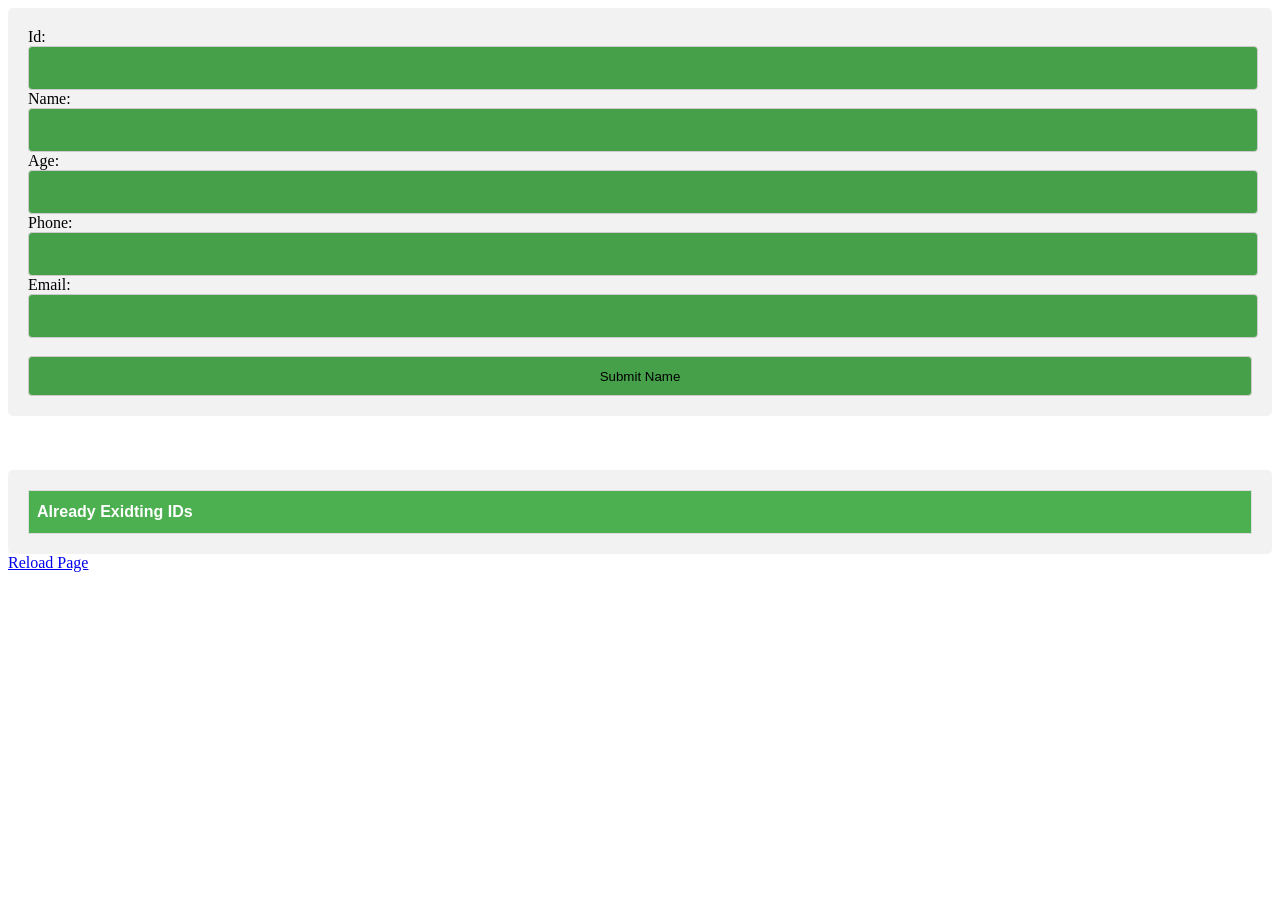
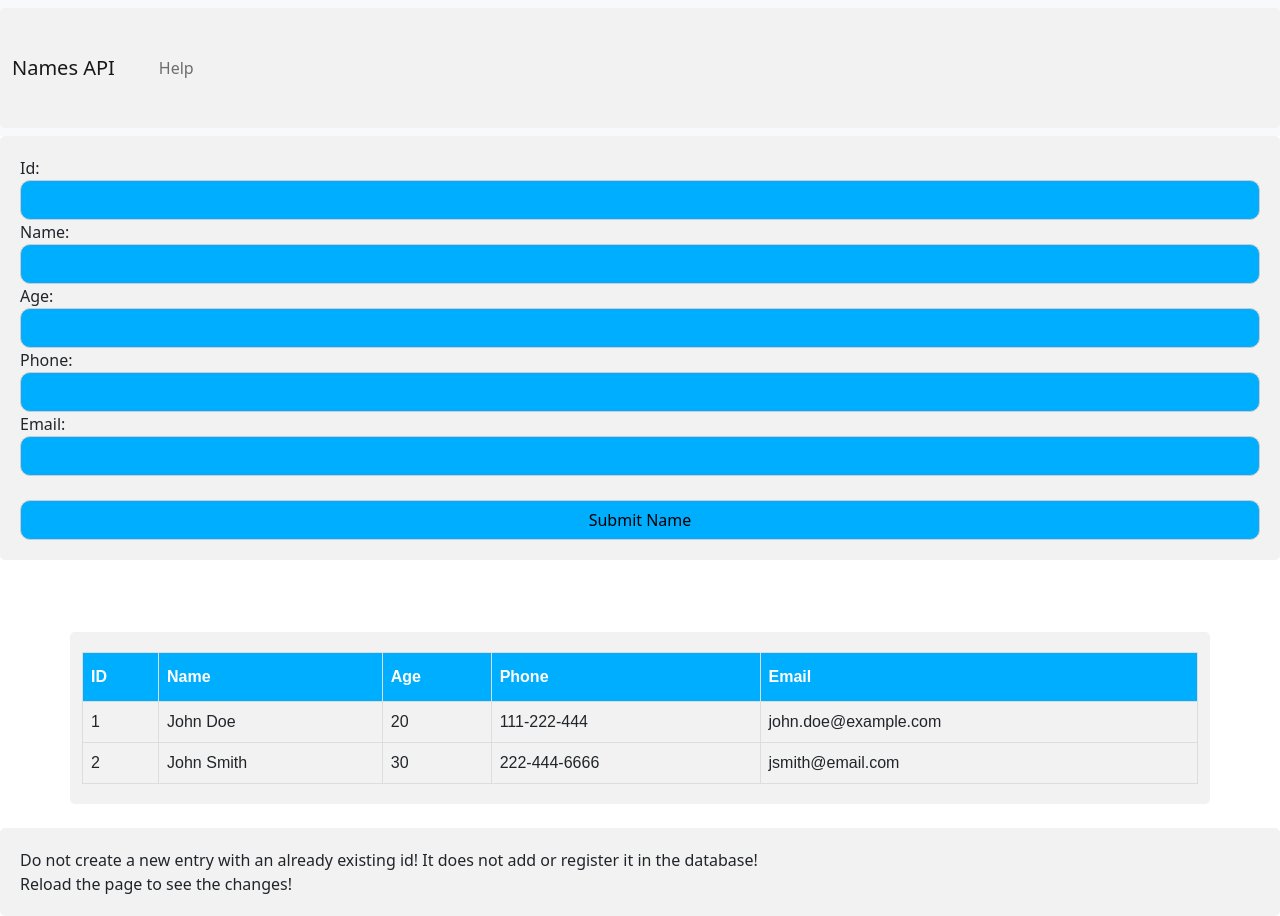
Before and after one commit to play4Tutorials/names-api, a Flask app: template templates/index.html in a window 1280 px wide. Before the commit the page ends 800 px from the top, so only its background shows below. Run offline with Flask 2, Linux system fonts and the light colour scheme; the template is opened without the code that fills it: values that come from a table or form of the project are taken from there, others are empty; data comes from the database, SQL or seed files in the repository; some libraries are stand-ins or nearby versions.

Commit message:
Updated Custom CSS, now using Bootstrap for navbar as well. New Custom Error Pages. New Help Page.

```diff
--- a/static/style.css
+++ b/static/style.css
@@ -2,8 +2,8 @@ input {
   width: 100%;
   height: 40px;
   border: 1px solid #ccc;
-  border-radius: 4px;
-  background-color: #45a049;
+  border-radius: 10px;
+  background-color: #00aeff;
 }
 
 .alreadyexist {
@@ -30,7 +30,7 @@ input {
   padding-top: 12px;
   padding-bottom: 12px;
   text-align: left;
-  background-color: #4caf50;
+  background-color: #00aeff;
   color: white;
 }
 
--- a/templates/index.html
+++ b/templates/index.html
@@ -4,11 +4,40 @@
     <meta charset="UTF-8" />
     <meta http-equiv="X-UA-Compatible" content="IE=edge" />
     <meta name="viewport" content="width=device-width, initial-scale=1.0" />
-    <link rel="stylesheet" href="\static\style.css">
-    <title>Names API Front-End</title>
+    <link rel="stylesheet" href="\static\style.css" />
+    <link
+      href="https://cdn.jsdelivr.net/npm/bootstrap@5.0.0-beta3/dist/css/bootstrap.min.css"
+      rel="stylesheet"
+      integrity="sha384-eOJMYsd53ii+scO/bJGFsiCZc+5NDVN2yr8+0RDqr0Ql0h+rP48ckxlpbzKgwra6"
+      crossorigin="anonymous"
+    />
+    <title>Names API</title>
   </head>
   <body>
-    <div>
+    <nav class="navbar navbar-expand-lg navbar-light bg-light">
+      <div class="container-fluid">
+        <a class="navbar-brand" href="/">Names API</a>
+        <button
+          class="navbar-toggler"
+          type="button"
+          data-bs-toggle="collapse"
+          data-bs-target="#navbarSupportedContent"
+          aria-controls="navbarSupportedContent"
+          aria-expanded="false"
+          aria-label="Toggle navigation"
+        >
+          <span class="navbar-toggler-icon"></span>
+        </button>
+        <div class="collapse navbar-collapse" id="navbarSupportedContent">
+          <ul class="navbar-nav me-auto mb-2 mb-lg-0">
+            <li class="nav-item">
+              <a class="nav-link" href="/help">Help</a>
+            </li>
+          </ul>
+        </div>
+      </div>
+    </nav>
+    <div class="form">
       <form action="/" , method="POST">
         <label for="id">Id:</label><br />
         <input type="number" id="id" name="id" /><br />
@@ -28,21 +57,42 @@
         <input type="submit" value="Submit Name" />
       </form>
     </div>
-    <br>
-    <br>
-    <br>
+    <br />
+    <br />
+    <br />
     <div class="container">
       <table class="alreadyexist">
         <tr>
-          <th>Already Exidting IDs</th>
+          <th>ID</th>
+          <th>Name</th>
+          <th>Age</th>
+          <th>Phone</th>
+          <th>Email</th>
         </tr>
-        {% for key in names.keys() %}
+        {% for name in names %}
         <tr>
-          <td>{{ key }}</td>
+          <td>{{ name.id }}</td>
+          <td>{{ name.name }}</td>
+          <td>{{ name.age }}</td>
+          <td>{{ name.phone }}</td>
+          <td>{{ name.email }}</td>
         </tr>
         {% endfor %}
       </table>
     </div>
-    <a href="/">Reload Page</a>
+    <br />
+    <div class="after-post">
+      Do not create a new entry with an already existing id! It does not add or
+      register it in the database!
+      <br />
+      Reload the page to see the changes!
+      <br />
+      {{ msg }}
+    </div>
+    <script
+      src="https://cdn.jsdelivr.net/npm/bootstrap@5.0.0-beta3/dist/js/bootstrap.bundle.min.js"
+      integrity="sha384-JEW9xMcG8R+pH31jmWH6WWP0WintQrMb4s7ZOdauHnUtxwoG2vI5DkLtS3qm9Ekf"
+      crossorigin="anonymous"
+    ></script>
   </body>
 </html>
```
Also changed, not shown: templates/403.html (added, +15 -0 lines), templates/404.html (added, +15 -0 lines), templates/500.html (added, +14 -0 lines), templates/help.html (added, +86 -0 lines). Lines whose indentation alone changed are shown as unchanged.
